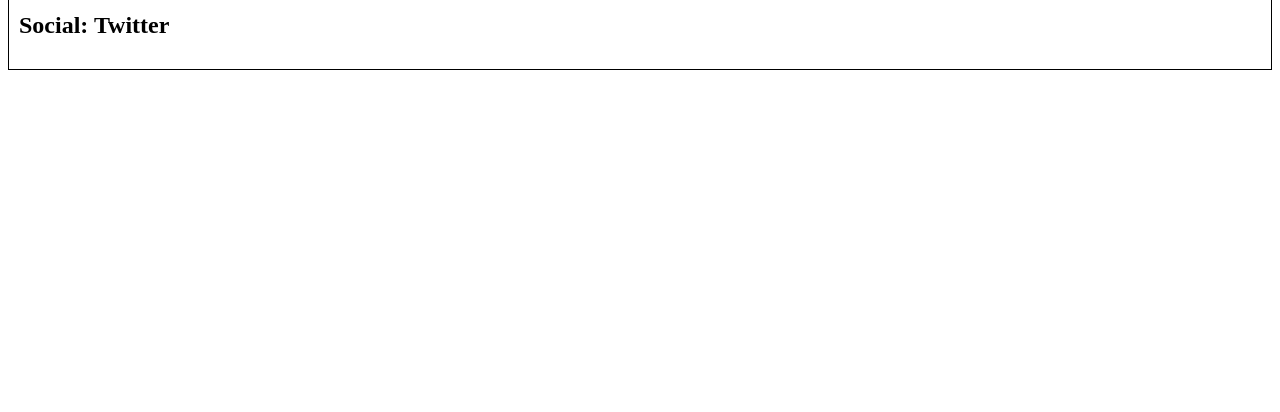
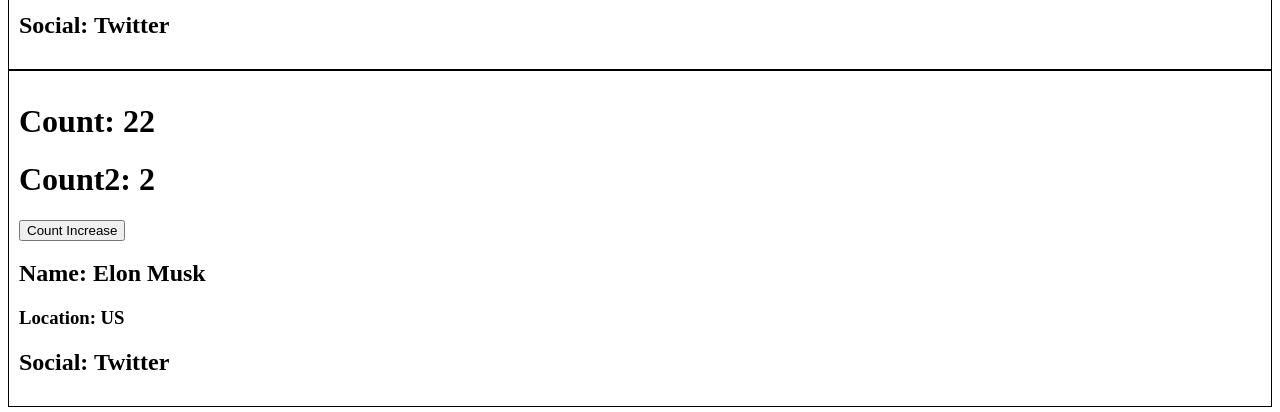
Before and after one commit to deventio/namaste-react, a React (Vite) app: page /about in a window 1280 px wide. Shown: the part 520-932 px from the top of the page. Before the commit the page ends 800 px from the top, so only its background shows below. Built offline with nearby package versions, Linux system fonts and the light colour scheme.

Commit message:
epsiode-08.f-lifecycle events with multiple children

```diff
--- a/src/components/About.js
+++ b/src/components/About.js
@@ -18,6 +18,7 @@ class About extends React.Component{
       <h2>Namaste React Course Work done by Upasana</h2>
 
     <UserClass  name={"Upasana Sharma(class)"} location={"Kolkata, India"}/>
+    <UserClass  name={"Elon Musk"} location={"US"}/>
     </div>
   );
   }
```
Also changed, not shown: src/components/UserClass.js (+5 -3 lines).
